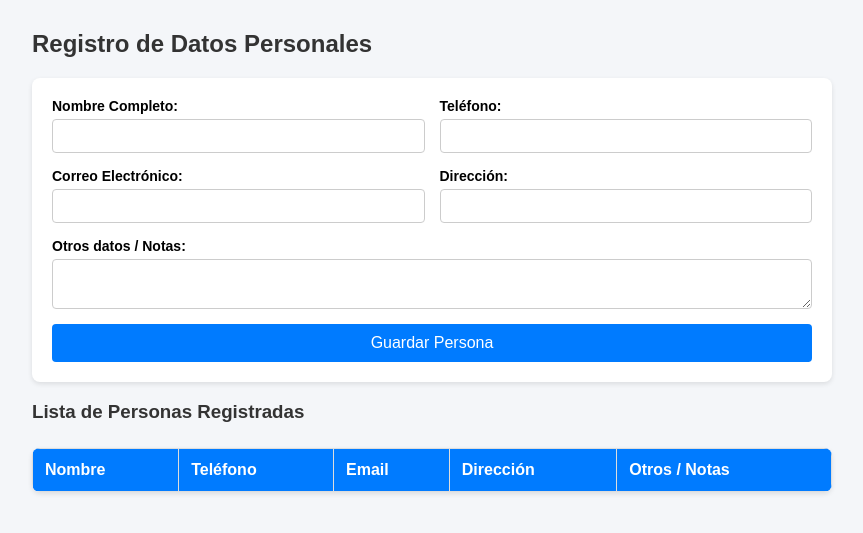
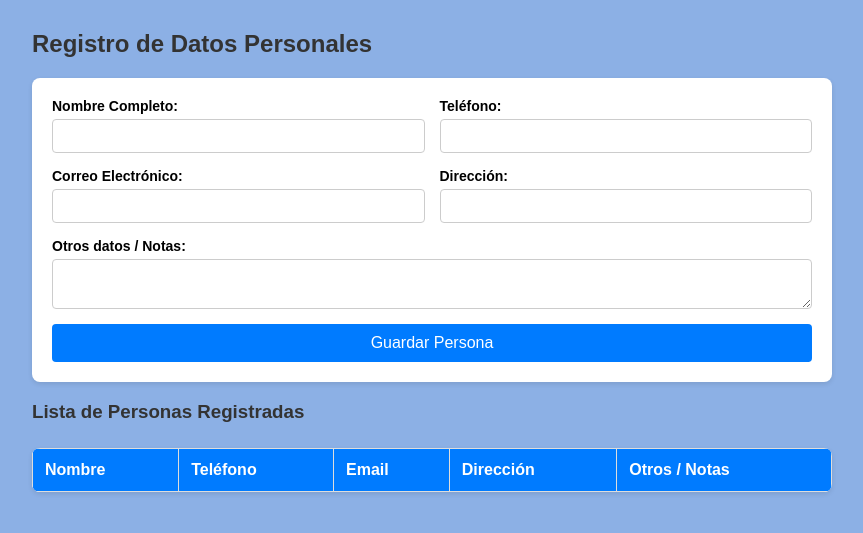
Before and after one commit to Javier-Checa/MASTER-PYTHON, a Flask app: page / in a window 1280 px wide. Shown: the top 533 px of the page, without its empty margins (208-1071 px from the left). Run offline with Flask 3, Linux system fonts and the light colour scheme; data that the repository does not hold is empty.

Commit message:
Mi webproyecto cont4

```diff
--- a/24-mi-webproyecto/templates/index.html
+++ b/24-mi-webproyecto/templates/index.html
@@ -10,7 +10,7 @@
       max-width: 800px;
       margin: 30px auto;
       padding: 0 20px;
-      background-color: #f4f6f9;
+      background-color: #8cb0e5;
     }
     h2, h3 {
       color: #333;
```
